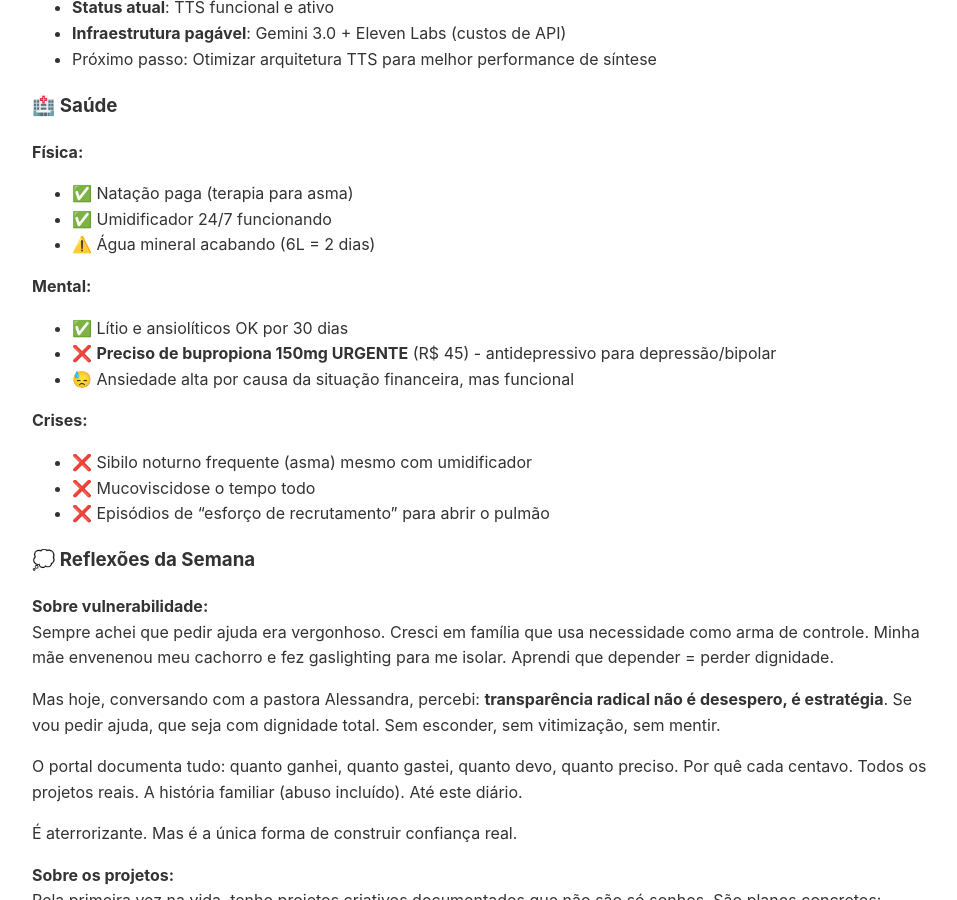
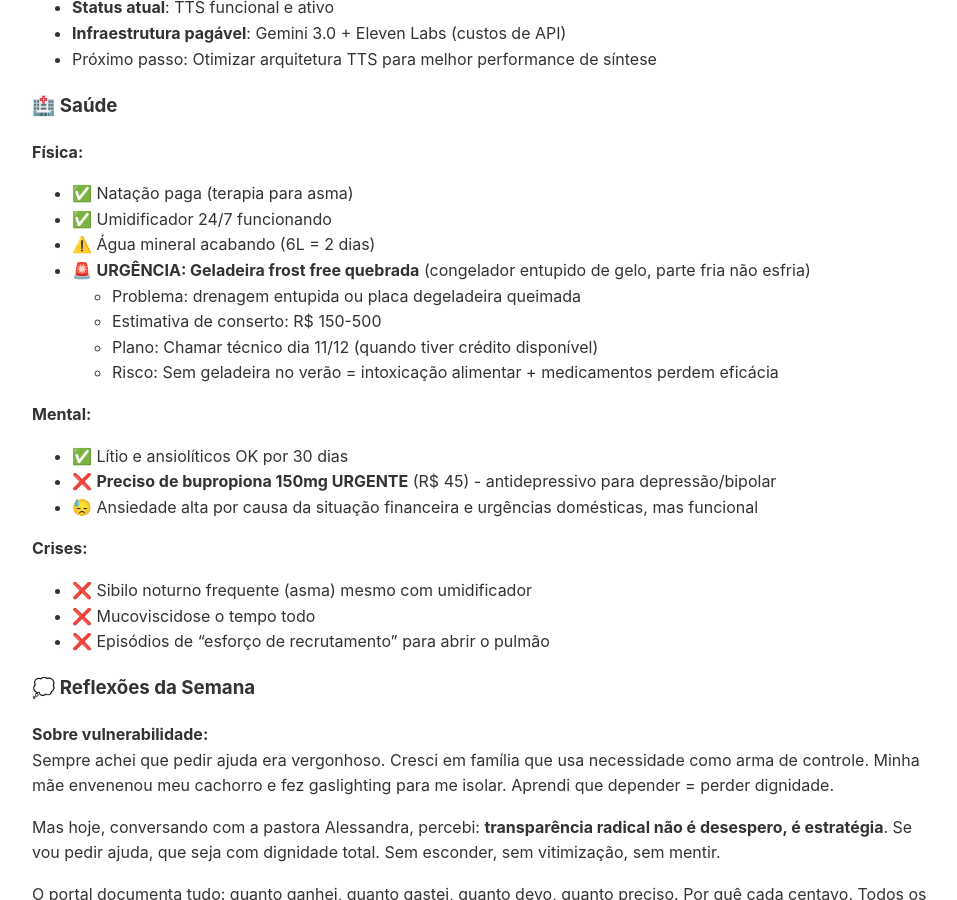
Before and after one commit to Lukixfer/transparencia-lux-vesper, a Jekyll site: the page built from docs/diario.md, in a window 1280 px wide and 900 px high, scrolled down 2042 px. Shown: the whole window, without its empty margins (158-1115 px from the left). Built offline with Jekyll 4.4.1, drawn with Linux system fonts in a browser that asks for light colours; our own code applies the rules of GitHub Pages for plain Markdown files.

Commit message:
URGÊNCIA: Geladeira frost free quebrada - chamar técnico dia 11

```diff
--- a/docs/diario.md
+++ b/docs/diario.md
@@ -88,12 +88,17 @@ Passei o dia inteiro configurando:
 - ✅ Natação paga (terapia para asma)
 - ✅ Umidificador 24/7 funcionando
 - ⚠️ Água mineral acabando (6L = 2 dias)
+- 🚨 **URGÊNCIA: Geladeira frost free quebrada** (congelador entupido de gelo, parte fria não esfria)
+  - Problema: drenagem entupida ou placa degeladeira queimada
+  - Estimativa de conserto: R$ 150-500
+  - Plano: Chamar técnico dia 11/12 (quando tiver crédito disponível)
+  - Risco: Sem geladeira no verão = intoxicação alimentar + medicamentos perdem eficácia
 
 **Mental:**
 
 - ✅ Lítio e ansiolíticos OK por 30 dias
 - ❌ **Preciso de bupropiona 150mg URGENTE** (R$ 45) - antidepressivo para depressão/bipolar
-- 😓 Ansiedade alta por causa da situação financeira, mas funcional
+- 😓 Ansiedade alta por causa da situação financeira e urgências domésticas, mas funcional
 
 **Crises:**
 
```
Also changed, not shown: index.md (+13 -10 lines).
